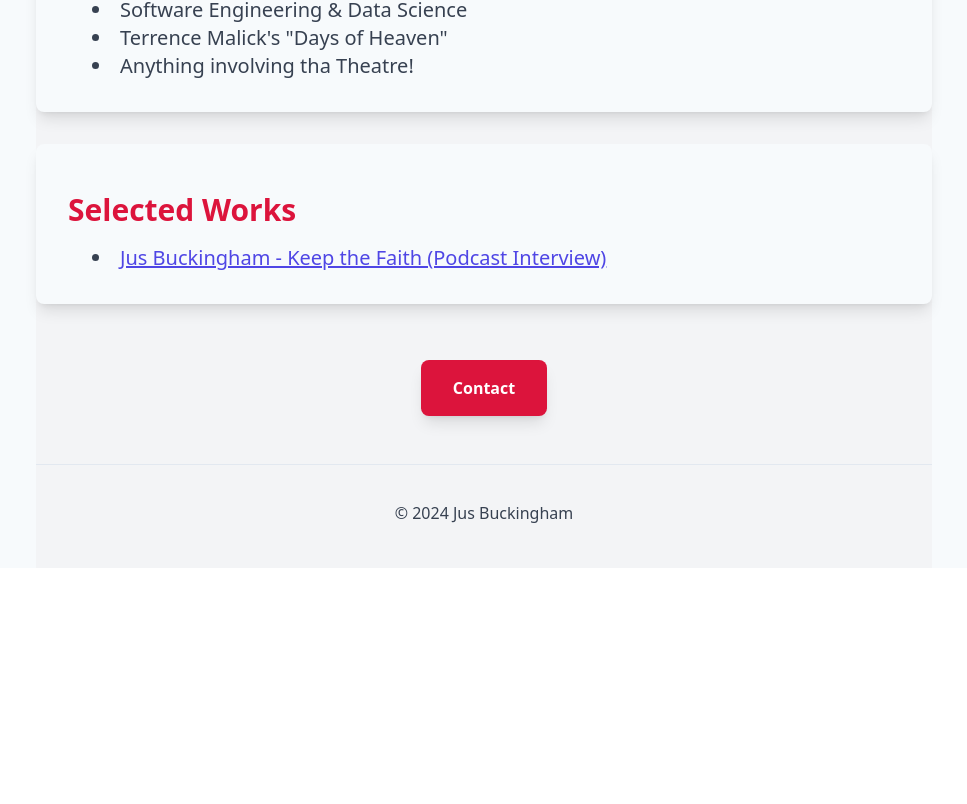
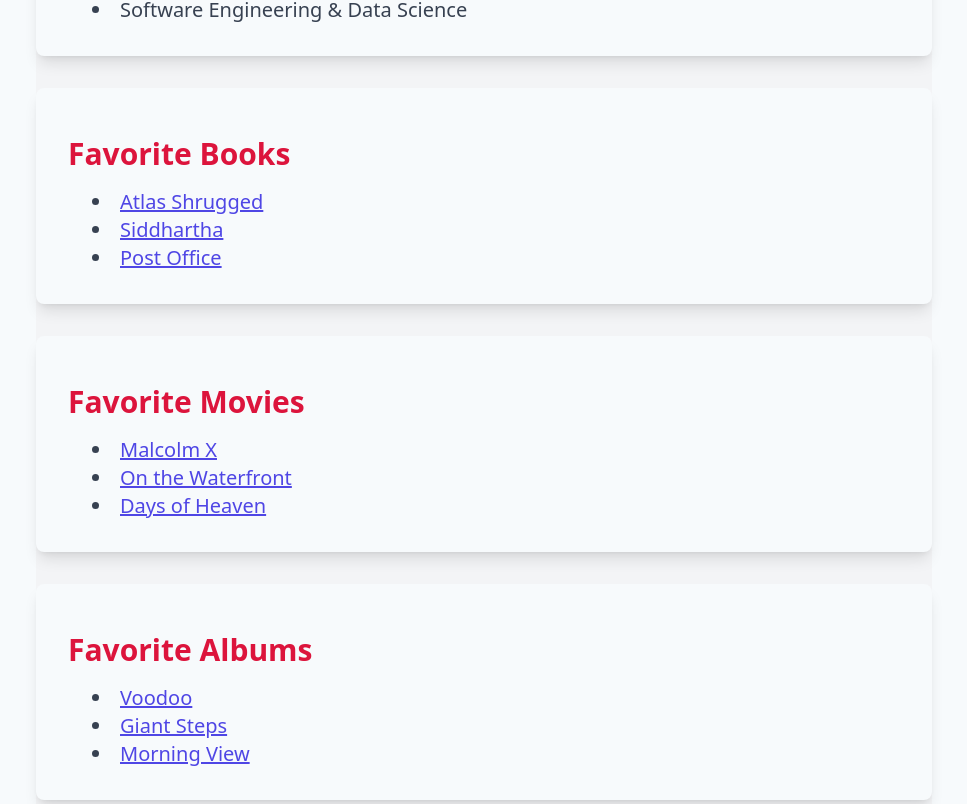
Before and after one commit to jusbuckingham/jusbuckingham, a Next.js app: page / in a window 1280 px wide. Shown: the part 1116-1920 px from the top of the page, without its empty margins (156-1123 px from the left). Before the commit the page ends 1684 px from the top, so only its background shows below. Built offline with nearby package versions, Linux system fonts and the light colour scheme.

Commit message:
adding books movies music

```diff
--- a/pages/index.tsx
+++ b/pages/index.tsx
@@ -110,14 +110,82 @@
               <li>Jazz</li>
               <li>Chess</li>
               <li>Software Engineering &amp; Data Science</li>
-              <li>Terrence Malick&apos;s &quot;Days of Heaven&quot;</li>
-              <li>Anything involving tha Theatre!</li>
             </ul>
           </div>
         </div>
 
+        <div id="favorite-books" className="mt-8 w-full max-w-4xl bg-gray-50 p-8 rounded-lg shadow-lg">
+          <h2 className="text-2xl md:text-3xl font-bold my-4 text-crimson">Favorite Books</h2>
+          <div className="text-lg md:text-xl text-left leading-relaxed text-gray-700">
+            <ul className="list-disc list-inside mt-2 ml-6">
+              <li>
+                <a href="https://en.wikipedia.org/wiki/Atlas_Shrugged" target="_blank" rel="noopener noreferrer" className="text-indigo-600 underline hover:text-crimson">
+                  Atlas Shrugged
+                </a>
+              </li>
+              <li>
+                <a href="https://en.wikipedia.org/wiki/Siddhartha_(novel)" target="_blank" rel="noopener noreferrer" className="text-indigo-600 underline hover:text-crimson">
+                  Siddhartha
+                </a>
+              </li>
+              <li>
+                <a href="https://en.wikipedia.org/wiki/Post_Office_(novel)" target="_blank" rel="noopener noreferrer" className="text-indigo-600 underline hover:text-crimson">
+                  Post Office
+                </a>
+              </li>
+            </ul>
+          </div>
+        </div>
+
+        <div id="favorite-movies" className="mt-8 w-full max-w-4xl bg-gray-50 p-8 rounded-lg shadow-lg">
+          <h2 className="text-2xl md:text-3xl font-bold my-4 text-crimson">Favorite Movies</h2>
+          <div className="text-lg md:text-xl text-left leading-relaxed text-gray-700">
+            <ul className="list-disc list-inside mt-2 ml-6">
+              <li>
+                <a href="https://en.wikipedia.org/wiki/Malcolm_X_(1992_film)" target="_blank" rel="noopener noreferrer" className="text-indigo-600 underline hover:text-crimson">
+                  Malcolm X
+                </a>
+              </li>
+              <li>
+                <a href="https://en.wikipedia.org/wiki/On_the_Waterfront" target="_blank" rel="noopener noreferrer" className="text-indigo-600 underline hover:text-crimson">
+                  On the Waterfront
+                </a>
+              </li>
+              <li>
+                <a href="https://en.wikipedia.org/wiki/Days_of_Heaven" target="_blank" rel="noopener noreferrer" className="text-indigo-600 underline hover:text-crimson">
+                  Days of Heaven
+                </a>
+              </li>
+            </ul>
+          </div>
+        </div>
+
+        <div id="favorite-albums" className="mt-8 w-full max-w-4xl bg-gray-50 p-8 rounded-lg shadow-lg">
+          <h2 className="text-2xl md:text-3xl font-bold my-4 text-crimson">Favorite Albums</h2>
+          <div className="text-lg md:text-xl text-left leading-relaxed text-gray-700">
+            <ul className="list-disc list-inside mt-2 ml-6">
+              <li>
+                <a href="https://en.wikipedia.org/wiki/Voodoo_(D%27Angelo_album)" target="_blank" rel="noopener noreferrer" className="text-indigo-600 underline hover:text-crimson">
+                  Voodoo
+                </a>
+              </li>
+              <li>
+                <a href="https://en.wikipedia.org/wiki/Giant_Steps" target="_blank" rel="noopener noreferrer" className="text-indigo-600 underline hover:text-crimson">
+                  Giant Steps
+                </a>
+              </li>
+              <li>
+                <a href="https://en.wikipedia.org/wiki/Morning_View" target="_blank" rel="noopener noreferrer" className="text-indigo-600 underline hover:text-crimson">
+                  Morning View
+                </a>
+              </li>
+            </ul>
+          </div>
+        </div>
+
+
         <div id="selected-works" className="mt-8 w-full max-w-4xl bg-gray-50 p-8 rounded-lg shadow-lg">
-          <h2 className="text-2xl md:text-3xl font-bold my-4 text-crimson">Selected Works</h2>
+          <h2 className="text-2xl md:text-3xl font-bold my-4 text-crimson">Interview</h2>
           <div className="text-lg md:text-xl text-left leading-relaxed text-gray-700">
             <ul className="list-disc list-inside mt-2 ml-6">
               <li>
```
